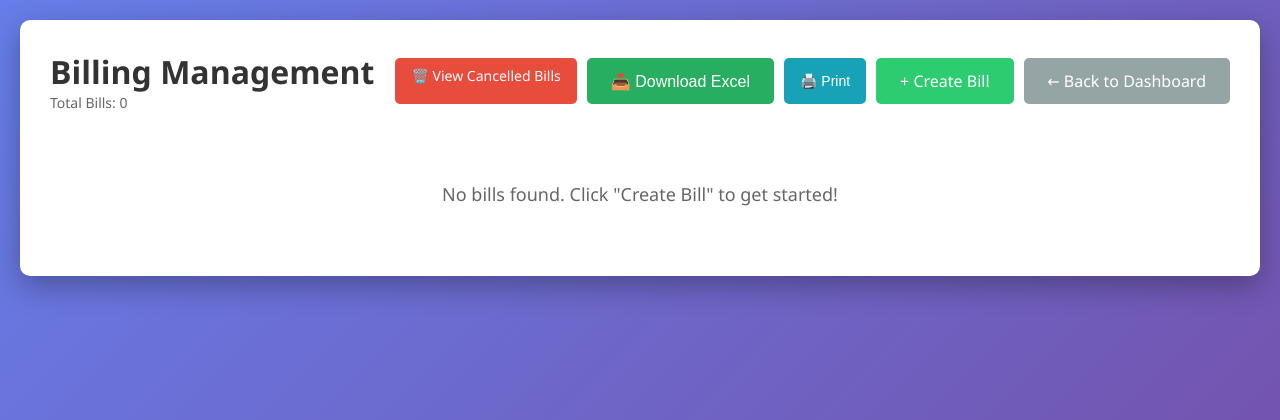
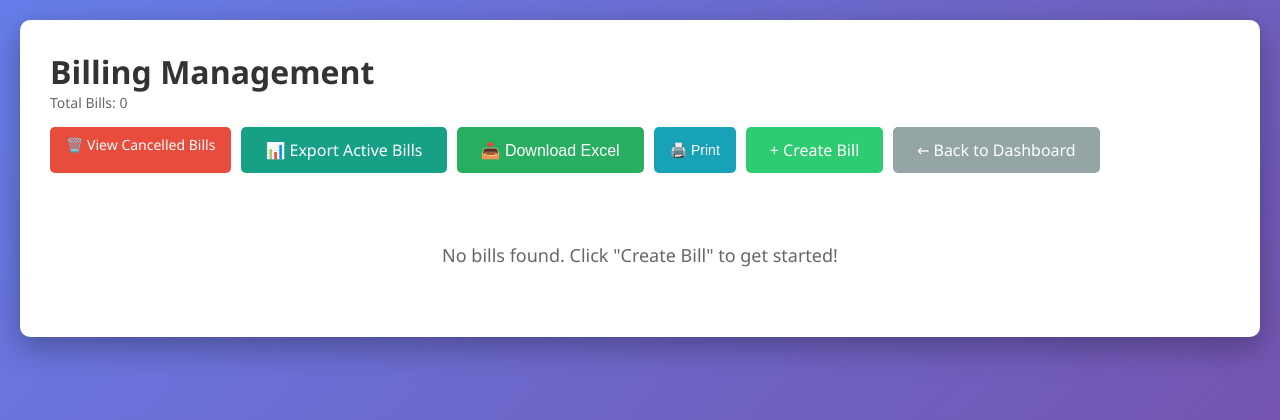
Before and after one commit to pshanmugavelp-pixel/Billing-web-app, a Flask app: page /billing/ in a window 1280 px wide. Shown: the top 420 px of the page. Run offline with Flask 3, Linux system fonts and the light colour scheme; data that the repository does not hold is empty; some libraries are stand-ins or nearby versions.

Commit message:
added bill navigation

```diff
--- a/templates/billing/index.html
+++ b/templates/billing/index.html
@@ -271,6 +271,7 @@
                 {% else %}
                 <a href="{{ url_for('billing.index', show_cancelled='true') }}" class="btn btn-danger no-print">🗑️ View Cancelled Bills</a>
                 {% endif %}
+                <a href="{{ url_for('billing.active_bills_export') }}" class="btn btn-success no-print" style="background: #16a085;">📊 Export Active Bills</a>
                 <button onclick="downloadExcel()" class="btn btn-success no-print">📥 Download Excel</button>
                 <button onclick="window.print()" class="btn btn-info no-print">🖨️ Print</button>
                 <a href="{{ url_for('billing.create') }}" class="btn btn-primary no-print">+ Create Bill</a>
```
